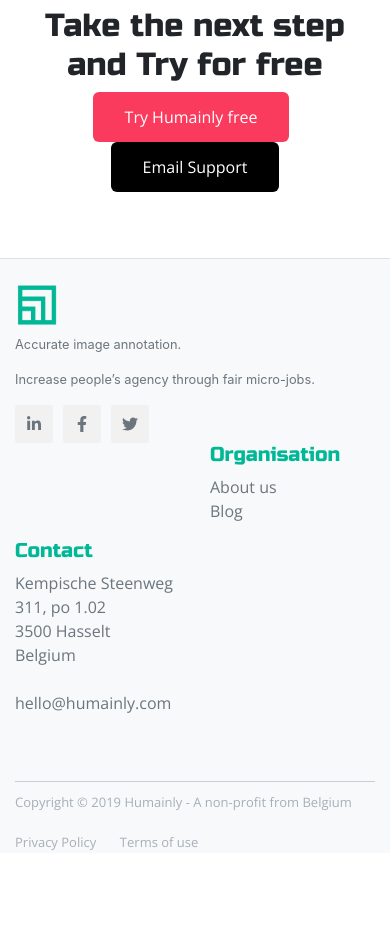
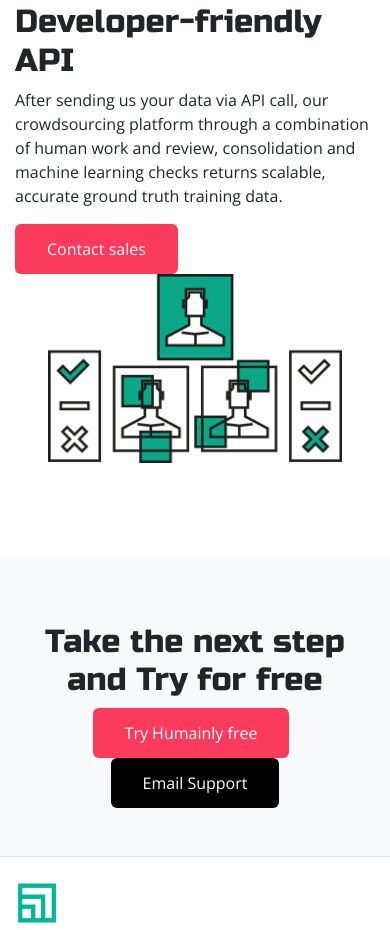
Before and after one commit to TheWebMonks/humainly-theme, a website: page index_template.html in a window 390 px wide. Shown: the part 7873-8803 px from the top of the page. Before the commit the page ends 8737 px from the top, so only its background shows below. Drawn offline with nearby package versions, Linux system fonts and the light colour scheme; files whose address does not match are found by name.

Commit message:
API section

```diff
--- a/index_template.html
+++ b/index_template.html
@@ -70,15 +70,15 @@
       <div class="container">
         <div class="row">
           <div class="col-md-3">
-            <img src="img/1.png"  class="media-logo" alt="" style="margin-top:10px;-webkit-filter: grayscale(100%);filter: grayscale(100%);">
+            <img src="img/support/nvidia.png"  class="media-logo" alt="" style="margin-top:10px;-webkit-filter: grayscale(100%);filter: grayscale(100%);">
           </div>
 
           <div class="col-md-3">
-            <img src="img/2.png"  class="media-logo" alt="" style="margin-top:10px;-webkit-filter: grayscale(100%);filter: grayscale(100%);">
+            <img src="img/support/startups.png"  class="media-logo" alt="" style="margin-top:10px;-webkit-filter: grayscale(100%);filter: grayscale(100%);">
           </div>
 
           <div class="col-md-3">
-            <img src="img/3.jpg"  class="media-logo" alt="" style="margin-top:10px;-webkit-filter: grayscale(100%);filter: grayscale(100%);">
+            <img src="img/support/3.jpg"  class="media-logo" alt="" style="margin-top:10px;-webkit-filter: grayscale(100%);filter: grayscale(100%);">
           </div>
 
           <div class="col-md-3">
@@ -273,7 +273,6 @@
 
           <div class="col-md-4 testimonial">
               <div class="box-item">
-
                   <div class="photo">
                       <img src="img/robovision.svg"  alt="">
                     </div>
@@ -292,12 +291,10 @@
                 <h5 class="name">Dominic Somedid</h5>
                 <p class="title">Co-Founder &amp; President of Company A</p>
               </div>
-
           </div>
 
           <div class="col-md-4 testimonial">
             <div class="box-item">
-
                 <div class="photo">
                     <img src="img/port.png" alt=" ">
                   </div>
@@ -305,7 +302,6 @@
               <p class="quote">
                   Lorem ipsum, dolor sit amet consectetur adipisicing elit. Recusandae laudantium laborum odit totam, omnis voluptas natus, explicabo, vero corporis atque sapiente odio alias dolor illum quo unde cumque rem sint.
               </p>
-
             </div>
 
             <div style="padding: 10px;">
@@ -316,61 +312,70 @@
               <h5 class="name">Dominic Somedid</h5>
               <p class="title">Co-Founder &amp; President of Company A</p>
             </div>
-
           </div>
 
           <div class="col-md-4 testimonial">
             <div class="box-item">
-
               <div class="photo">
                 <img src="img/logo-retina.png" alt="Dominic Blouin">
               </div>
-
               <p class="quote">
                   Lorem ipsum, dolor sit amet consectetur adipisicing elit. Recusandae laudantium laborum odit totam, omnis voluptas natus, explicabo, vero corporis atque sapiente odio alias dolor illum quo unde cumque rem sint.
               </p>
-
             </div>
 
             <div style="padding: 10px;">
               <div>
                   <img src="img/Avatar.png" height="50" width="50" alt="" style=" background-color: #e9e9e9; border: 1px solid #e9e9e9; width: 50px; height: 50px; border-radius: 100%; margin: 0 auto; margin-bottom: 15px; "/>
               </div>
-
               <h5 class="name">Dominic Somedid</h5>
               <p class="title">Co-Founder &amp; President of Company A</p>
             </div>
 
           </div>
 
-
-
         </div>
-
       </div>
     </section>
 
-    <section style=" padding-top: 100px; padding-bottom: 50px;">
+    <section class="api">
+      <div class="container">
+        <div class="row">
+          <div class="col-md-6">
+            <h2>Developer-friendly API</h2>
+            <p>After sending us your data via API call, our crowdsourcing platform through a combination of human work
+              and review, consolidation and machine learning checks returns scalable, accurate ground truth training data.
+            </p>
+            <div class="push-b">
+              <a href="/sales" class=" button button--red button--rounded button--large">Contact sales</a>
+            </div>
+          </div>
+
+          <div class="col-md-6 pl-5 pr-5">
+              <img src="img/illustrations-07.png" class="img-responsive" alt="Developer-friendly API" style=" width: 100%; " />
+          </div>
+        </div>
+      </div>
+    </section>
+
+
+    <section class="cta b-gray">
       <div class="container">
         <div class="text-center footer-top">
           <h2>Take the next step and Try for free</h2>
-
           <div class="push-b">
             <ul class="list-inline">
               <li class="list-inline-item"><a href="#" class=" button button--red button--rounded button--large">Try Humainly free</a></li>
               <li class="list-inline-item"><a href="#" class=" button button--black button--rounded button--large">Email Support</a></li>
             </ul>
-
           </div>
-
         </div>
-
       </div>
     </section>
 
 
     <!-- footer -->
-    <footer class="pt-4 my-md-5 pt-md-5 border-top">
+    <footer class="pt-4 pt-md-5 border-top">
       <div class="container">
         <div class="row">
           <div class="col-12 col-md">
--- a/scss/layout/_footer.scss
+++ b/scss/layout/_footer.scss
@@ -5,6 +5,7 @@
 */
 
 footer{
+  margin-bottom: 5em !important;
   min-height: 100px;
   padding: 1rem 0 0 0;
   background: $white;
@@ -44,47 +45,47 @@
 }
 
 
-@media only screen and (max-width: 829px){
-  footer{
-    min-height: 400px;
-    padding: 2rem 0 0 0;
-    background: $light-grey;
-    color: $green;
-
-    .footer-top {
-      padding: 50px 0;
-    }
-
-    .footnote {
-      border-top: 1px solid $grey;
-      color: #a7afb8;
-      margin-top: 50px;
-
-      p {
-        display: inline-block;
-      }
-
-      .small-text {
-        font-size: .813em;
-        margin: .813em 0;
-      }
-
-      ul {
-        float: none;
-        padding-left: 0px;
-
-
-        li {
-          display: inline-block;
-          margin-left: 0px;
-          margin-right: 20px;
-
-          a {
-              color: inherit;
-          }
-        }
-      }
-    }
-  }
-
-}
+//@media only screen and (max-width: 829px){
+//  footer{
+//    min-height: 400px;
+//    padding: 2rem 0 0 0;
+//    background: $light-grey;
+//    color: $green;
+//
+//    .footer-top {
+//      padding: 50px 0;
+//    }
+//
+//    .footnote {
+//      border-top: 1px solid $grey;
+//      color: #a7afb8;
+//      margin-top: 50px;
+//
+//      p {
+//        display: inline-block;
+//      }
+//
+//      .small-text {
+//        font-size: .813em;
+//        margin: .813em 0;
+//      }
+//
+//      ul {
+//        float: none;
+//        padding-left: 0px;
+//
+//
+//        li {
+//          display: inline-block;
+//          margin-left: 0px;
+//          margin-right: 20px;
+//
+//          a {
+//              color: inherit;
+//          }
+//        }
+//      }
+//    }
+//  }
+//
+//}
--- a/scss/modules/_all.scss
+++ b/scss/modules/_all.scss
@@ -224,6 +224,15 @@
   }
 }
 
+.api {
+  padding-top: 6em;
+  padding-bottom: 6em;
+}
+
+.cta {
+  padding-top: 4em;
+  padding-bottom: 2em;
+}
 
 .customer{
   background-color: $main-grey;
```
Also changed, not shown: img/illustrations-07.png (added), style/main.css, 1 other file. Lines whose indentation alone changed are shown as unchanged.
